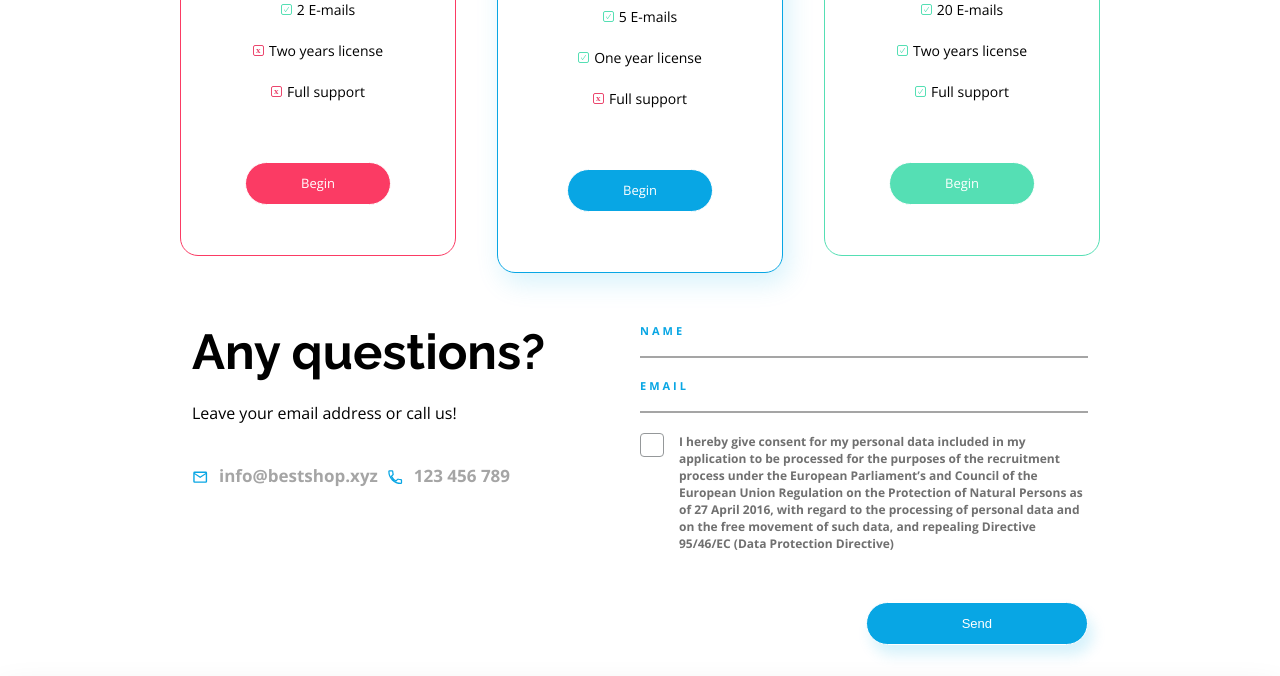
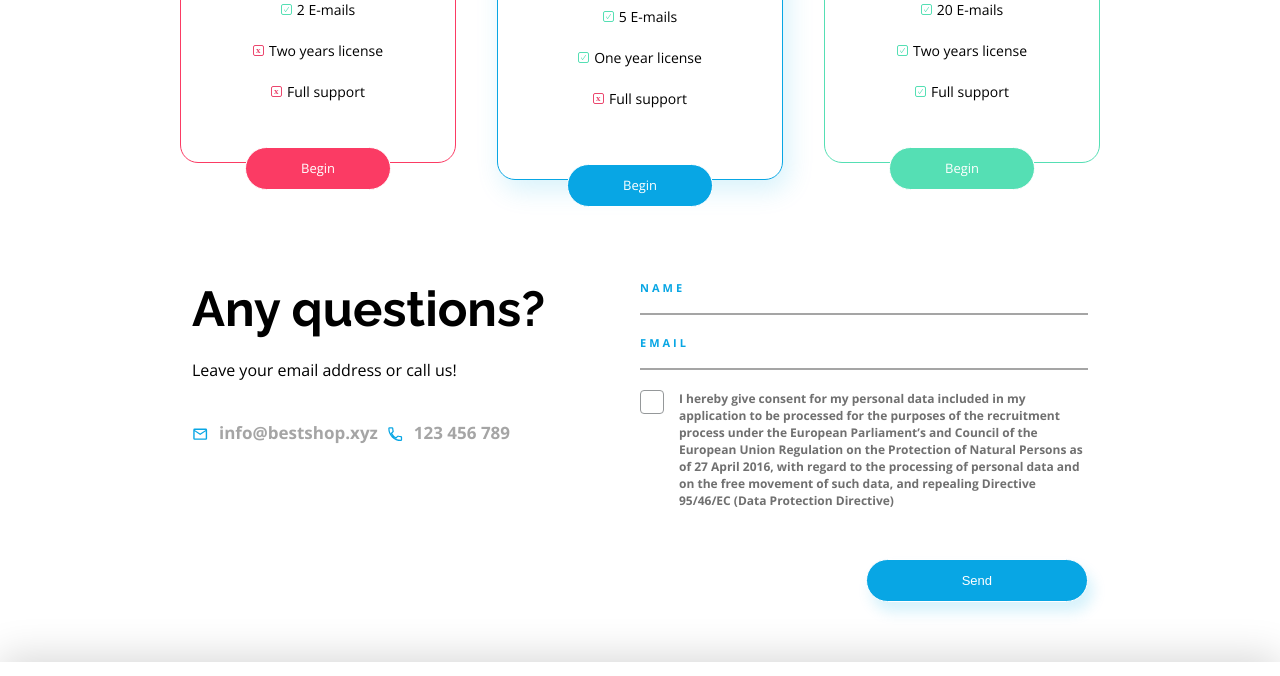
Before and after one commit to TatianaSlaw/BestShop, a plain HTML site: page index.html in a window 1280 px wide. Shown: the part 3510-4186 px from the top of the page. Drawn offline with nearby package versions, Linux system fonts and the light colour scheme.

Commit message:
Checkbox in Contact Form styled. Links Begin in Pricing section positioned.

```diff
--- a/css/style.css
+++ b/css/style.css
@@ -391,7 +391,6 @@ nav a:hover {
 .price-box p {
     font-size: 46px;
     line-height: 92px;
-
 }
 
 .prices li {
@@ -436,6 +435,9 @@ nav a:hover {
 
 .price-box--red a {
     background-color: var(--color-redish);
+    display: flex;
+    position: absolute;
+    margin-top: 415px;
 }
 
 .price-box--blue {
@@ -452,6 +454,9 @@ nav a:hover {
 
 .price-box--blue a {
     background-color: var(--color-primary);
+    display: flex;
+    position: absolute;
+    margin-top: 425px;
 }
 
 .price-box--green {
@@ -464,6 +469,9 @@ nav a:hover {
 
 .price-box--green a {
     background-color: var(--color-green);
+    display: flex;
+    position: absolute;
+    margin-top: 415px;
 }
 
 /*--contact section--*/
@@ -480,6 +488,7 @@ nav a:hover {
     flex-direction: column;
     width: 50%;
     padding-bottom: 60px;
+    padding-top: 50px;
 }
 
 .contacts h2 {
@@ -553,6 +562,7 @@ input {
     border-radius: 4px;
 
 }
+
 .checkbox {
     cursor: pointer;
     display: flex;
@@ -593,7 +603,7 @@ input {
     padding: 20px 135px;
     display: flex;
     justify-content: space-between;
-    box-shadow: 0px -5px 40px #00000029;
+    box-shadow: 0 -5px 40px #00000029;
     align-items: center;
 }
 
```
